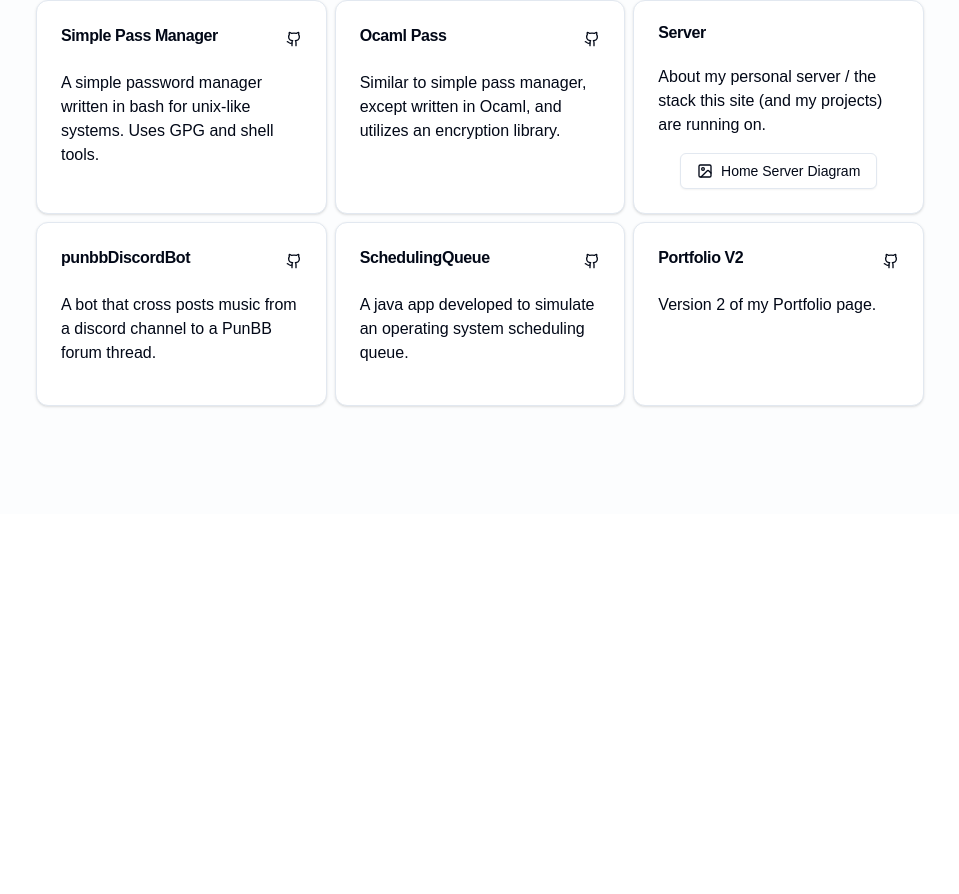
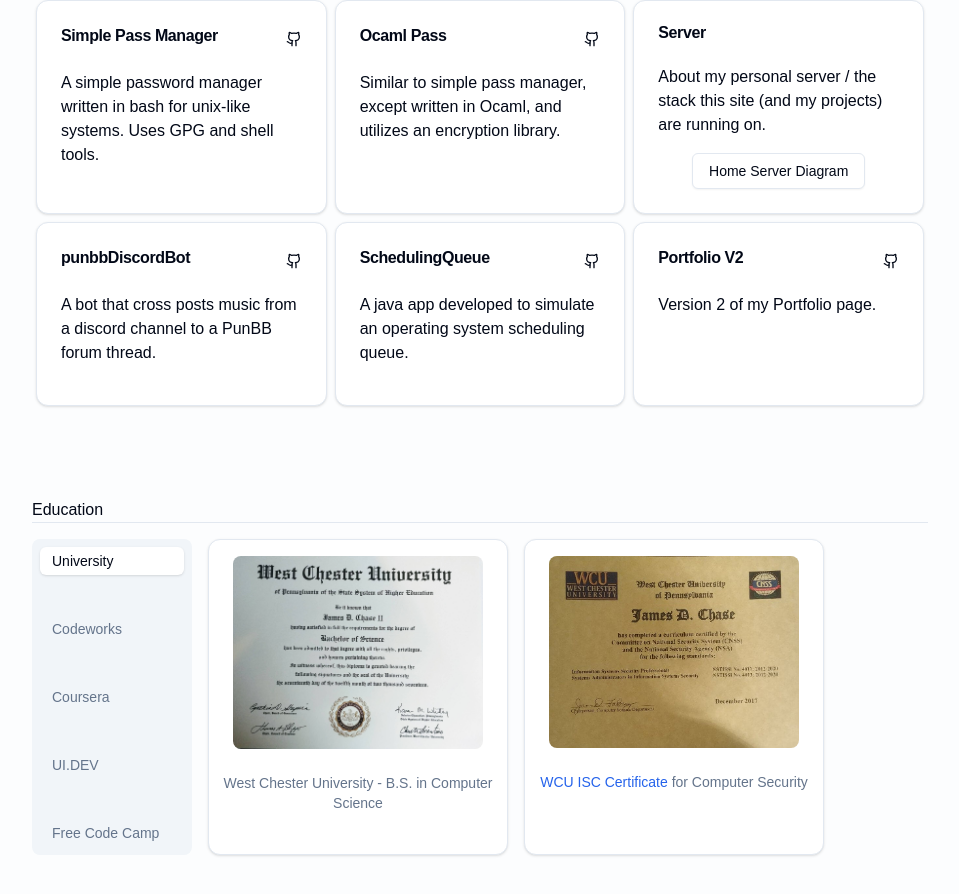
Before and after one commit to Jchase2/portfolio-v3, a Next.js app: page / in a window 1280 px wide. Shown: the part 1588-2482 px from the top of the page, without its empty margins (160-1119 px from the left). Before the commit the page ends 2102 px from the top, so only its background shows below. Built offline with nearby package versions, Linux system fonts and the light colour scheme.

Commit message:
Added tabs and education component, fixed some responsiveness stuff for mobile down to 320 pixels. Next I'll need to work on collapsing my navbar into a hamburger and adding the social media thing.

```diff
--- a/package.json
+++ b/package.json
@@ -13,6 +13,7 @@
     "@radix-ui/react-popover": "^1.1.4",
     "@radix-ui/react-separator": "^1.1.1",
     "@radix-ui/react-slot": "^1.1.1",
+    "@radix-ui/react-tabs": "^1.1.2",
     "class-variance-authority": "^0.7.1",
     "clsx": "^2.1.1",
     "lucide-react": "^0.468.0",
--- a/src/app/home/ProjectCard.tsx
+++ b/src/app/home/ProjectCard.tsx
@@ -7,6 +7,7 @@
 } from "../../components/ui/card";
 import { LucideGithub, LucideLink } from "lucide-react";
 import { StaticImageData } from "next/image";
+
 import { ImageModal } from "@/components/imageModal";
 
 type ProjectCardProps = {
@@ -50,7 +51,8 @@
             <ImageModal
               image={otherImage}
               buttonText={otherImageText}
-              dialogTitle="Image of home server layout."
+              imageDesc={otherImageText}
+              triggerType={"button"}
             />
           ) : null}
         </div>
--- a/src/app/home/about.tsx
+++ b/src/app/home/about.tsx
@@ -2,7 +2,7 @@
 
 const About = () => {
   return (
-    <div id="about" className="max-w-4xl min-w-80">
+    <div id="about" className="max-w-4xl min-w-60">
       <h2 className="text-lg">About Me</h2>
       <Separator />
       <p className="mt-2">
--- /dev/null
+++ b/src/app/home/education.tsx
@@ -0,0 +1,76 @@
+import { Tabs, TabsContent, TabsList, TabsTrigger } from "@/components/ui/tabs";
+import { Separator } from "@/components/ui/separator";
+import ISC from "../../../public/isc.jpg";
+import degree from "../../../public/degree.jpg";
+import { EducationCard } from "./educationCard";
+
+const Education = () => {
+  return (
+    <div id="education" className="w-full max-w-4xl justify-center">
+      <h1>Education</h1>
+      <Separator />
+      <Tabs defaultValue="University" className="flex mt-4">
+        <TabsList className="flex-col h-fit space-y-10 bg-muted p-2 mr-4 w-28 md:w-32 lg:w-40">
+          <TabsTrigger
+            value="University"
+            className="data-[state=active]:bg-background w-full justify-start"
+          >
+            University
+          </TabsTrigger>
+          <TabsTrigger
+            value="CodeWorks"
+            className="data-[state=active]:bg-background w-full justify-start"
+          >
+            Codeworks
+          </TabsTrigger>
+          <TabsTrigger
+            value="Coursera"
+            className="data-[state=active]:bg-background w-full justify-start"
+          >
+            Coursera
+          </TabsTrigger>
+          <TabsTrigger
+            value="uidev"
+            className="data-[state=active]:bg-background w-full justify-start"
+          >
+            UI.DEV
+          </TabsTrigger>
+          <TabsTrigger
+            value="fcc"
+            className="data-[state=active]:bg-background w-full justify-start text-wrap"
+          >
+            Free Code Camp
+          </TabsTrigger>
+        </TabsList>
+        <TabsContent
+          value="University"
+          className="flex flex-wrap gap-4 mt-0 max-w-full"
+        >
+          <EducationCard
+            image={degree}
+            imageDesc={"West Chester University - B.S. in Computer Science"}
+            cardDesc={"West Chester University - B.S. in Computer Science"}
+          />
+          <EducationCard
+            image={ISC}
+            imageDesc="WCU ISC Certificate"
+            cardDesc={
+              <span>
+                <a
+                  href="https://www.wcupa.edu/sciences-mathematics/computerScience/securityCertificate.aspx"
+                  className="font-medium text-blue-600 dark:text-blue-500 hover:underline"
+                >
+                  WCU ISC Certificate
+                </a>{" "}
+                for Computer Security
+              </span>
+            }
+          />
+        </TabsContent>
+        <TabsContent value="Codeworks">Change your password here.</TabsContent>
+      </Tabs>
+    </div>
+  );
+};
+
+export { Education };
--- /dev/null
+++ b/src/app/home/educationCard.tsx
@@ -0,0 +1,23 @@
+import { ImageModal } from "@/components/imageModal";
+import { Card, CardContent, CardDescription } from "@/components/ui/card";
+import { StaticImageData } from "next/image";
+import { ReactNode } from "react";
+
+type EducationCardProps = {
+  image: StaticImageData;
+  imageDesc: string;
+  cardDesc: ReactNode;
+};
+
+const EducationCard = ({ image, imageDesc, cardDesc }: EducationCardProps) => {
+  return (
+    <Card className="w-full max-w-[300px] sm:min-w-[200px]">
+      <CardContent className="mt-4">
+        <ImageModal image={image} imageDesc={imageDesc} triggerType="image" />
+      </CardContent>
+      <CardDescription className="text-center">{cardDesc}</CardDescription>
+    </Card>
+  );
+};
+
+export { EducationCard };
--- a/src/app/home/projects.tsx
+++ b/src/app/home/projects.tsx
@@ -4,7 +4,7 @@
 
 const Projects = () => {
   return (
-    <div id="projects" className="w-full max-w-4xl">
+    <div id="projects" className="w-full md:max-w-4xl sm:max-w-[100vw]">
       <h2 className="text-lg">Projects</h2>
       <Separator />
       <div className="flex flex-row flex-wrap my-2">
--- a/src/app/page.tsx
+++ b/src/app/page.tsx
@@ -5,6 +5,7 @@
 import { useTheme } from "next-themes";
 import { useEffect, useState } from "react";
 import { Projects } from "./home/projects";
+import { Education } from "./home/education";
 
 export default function Home() {
   const { theme } = useTheme();
@@ -50,6 +51,9 @@
       <div className="flex justify-center mt-20">
         <Projects />
       </div>
+      <div className="flex justify-center mt-20">
+        <Education />
+      </div>
     </div>
   );
 }
--- a/src/components/header.tsx
+++ b/src/components/header.tsx
@@ -4,13 +4,7 @@
 
 const Header = () => {
   return (
-    <nav
-      className="
-          fixed left-0 right-0 top-0 z-20
-          opacity-100
-          w-full flex py-2.5 px-5 justify-between
-          "
-    >
+    <nav className="absolute left-0 right-0 z-20 opacity-100 w-full flex py-2.5 px-5 justify-between">
       <div className="flex align-items gap-x-2">
         <ThemeSwitcher />
       </div>
--- /dev/null
+++ b/src/components/imageCard.tsx
@@ -0,0 +1,31 @@
+import {
+  Card,
+  CardContent,
+  CardDescription,
+  CardHeader,
+} from "@/components/ui/card";
+
+import Image, { StaticImageData } from "next/image";
+
+type ImageCardProps = {
+  image: StaticImageData;
+  imageAlt: string;
+  cardDesc: string;
+};
+
+const ImageCard = ({ image, imageAlt, cardDesc }: ImageCardProps) => {
+  return (
+    <Card className="w-64">
+      <CardContent className="mt-4">
+        <Image src={image} width={250} height={250} alt={imageAlt} />
+      </CardContent>
+      <CardHeader>
+        <CardDescription className="text-center whitespace-normal break-words">
+          {cardDesc}
+        </CardDescription>
+      </CardHeader>
+    </Card>
+  );
+};
+
+export { ImageCard };
--- a/src/components/imageModal.tsx
+++ b/src/components/imageModal.tsx
@@ -1,41 +1,52 @@
+import { Button } from "./ui/button";
 import {
   Dialog,
   DialogContent,
   DialogHeader,
   DialogTitle,
   DialogTrigger,
-} from "@/components/ui/dialog";
+} from "./ui/dialog";
+
 import Image, { StaticImageData } from "next/image";
-import { Button } from "./ui/button";
-import { LucideImage } from "lucide-react";
 
 type ImageModalProps = {
+  triggerType: "button" | "image";
+  buttonText?: string;
   image: StaticImageData;
-  buttonText?: string;
-  dialogTitle: string;
+  imageDesc: string;
 };
+const ImageModal = ({
+  triggerType,
+  buttonText,
+  image,
+  imageDesc,
+}: ImageModalProps) => {
+  const imageTrigger = (
+    <div className="cursor-pointer hover:opacity-80 transition-opacity">
+      <Image
+        src={image}
+        alt={imageDesc}
+        className="rounded-lg w-full min-w-24"
+      />
+    </div>
+  );
 
-const ImageModal = ({ image, buttonText, dialogTitle }: ImageModalProps) => {
+  const buttonTrigger = <Button variant="outline">{buttonText}</Button>;
+
   return (
     <Dialog>
+      <DialogTrigger asChild>
+        {triggerType === "button" ? buttonTrigger : imageTrigger}
+      </DialogTrigger>
       <DialogHeader className="sr-only">
-        <DialogTitle>{dialogTitle}</DialogTitle>
+        <DialogTitle>{imageDesc}</DialogTitle>
       </DialogHeader>
-      <DialogTrigger asChild>
-        {buttonText && (
-          <Button variant="outline">
-            {" "}
-            <LucideImage />
-            {buttonText}
-          </Button>
-        )}
-      </DialogTrigger>
       <DialogContent className="min-w-[50vw]">
         <div className="overflow-auto h-[80vh] w-full flex items-center justify-center relative">
           <div className="relative w-full h-full">
             <Image
               src={image}
-              alt="Project image"
+              alt={imageDesc}
               className="object-contain transition-transform duration-200 max-h-full"
               fill
               sizes="100vw"
--- /dev/null
+++ b/src/components/ui/tabs.tsx
@@ -0,0 +1,55 @@
+"use client"
+
+import * as React from "react"
+import * as TabsPrimitive from "@radix-ui/react-tabs"
+
+import { cn } from "@/lib/utils"
+
+const Tabs = TabsPrimitive.Root
+
+const TabsList = React.forwardRef<
+  React.ElementRef<typeof TabsPrimitive.List>,
+  React.ComponentPropsWithoutRef<typeof TabsPrimitive.List>
+>(({ className, ...props }, ref) => (
+  <TabsPrimitive.List
+    ref={ref}
+    className={cn(
+      "inline-flex h-9 items-center justify-center rounded-lg bg-muted p-1 text-muted-foreground",
+      className
+    )}
+    {...props}
+  />
+))
+TabsList.displayName = TabsPrimitive.List.displayName
+
+const TabsTrigger = React.forwardRef<
+  React.ElementRef<typeof TabsPrimitive.Trigger>,
+  React.ComponentPropsWithoutRef<typeof TabsPrimitive.Trigger>
+>(({ className, ...props }, ref) => (
+  <TabsPrimitive.Trigger
+    ref={ref}
+    className={cn(
+      "inline-flex items-center justify-center whitespace-nowrap rounded-md px-3 py-1 text-sm font-medium ring-offset-background transition-all focus-visible:outline-none focus-visible:ring-2 focus-visible:ring-ring focus-visible:ring-offset-2 disabled:pointer-events-none disabled:opacity-50 data-[state=active]:bg-background data-[state=active]:text-foreground data-[state=active]:shadow",
+      className
+    )}
+    {...props}
+  />
+))
+TabsTrigger.displayName = TabsPrimitive.Trigger.displayName
+
+const TabsContent = React.forwardRef<
+  React.ElementRef<typeof TabsPrimitive.Content>,
+  React.ComponentPropsWithoutRef<typeof TabsPrimitive.Content>
+>(({ className, ...props }, ref) => (
+  <TabsPrimitive.Content
+    ref={ref}
+    className={cn(
+      "mt-2 ring-offset-background focus-visible:outline-none focus-visible:ring-2 focus-visible:ring-ring focus-visible:ring-offset-2",
+      className
+    )}
+    {...props}
+  />
+))
+TabsContent.displayName = TabsPrimitive.Content.displayName
+
+export { Tabs, TabsList, TabsTrigger, TabsContent }
```
Also changed, not shown: 1 other file (tests, documents, lock files or other folders).
